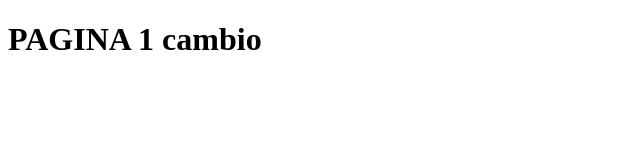
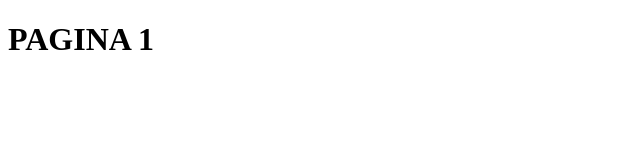
Before and after one commit to Carmel0018/TESTEANDO, a plain HTML site: page pagina1.html in a window 1280 px wide. Shown: the whole page, without its empty margins (0-640 px from the left). Drawn offline with Linux system fonts and the light colour scheme.

Commit message:
Cambio en el titulo

```diff
--- a/pagina1.html
+++ b/pagina1.html
@@ -5,7 +5,7 @@
     <title>Recipe Home</title>
 </head>
 <body>
-<h1>PAGINA 1 cambio</h1>
+<h1>PAGINA 1</h1>
 
 </body>
 </html>
```
